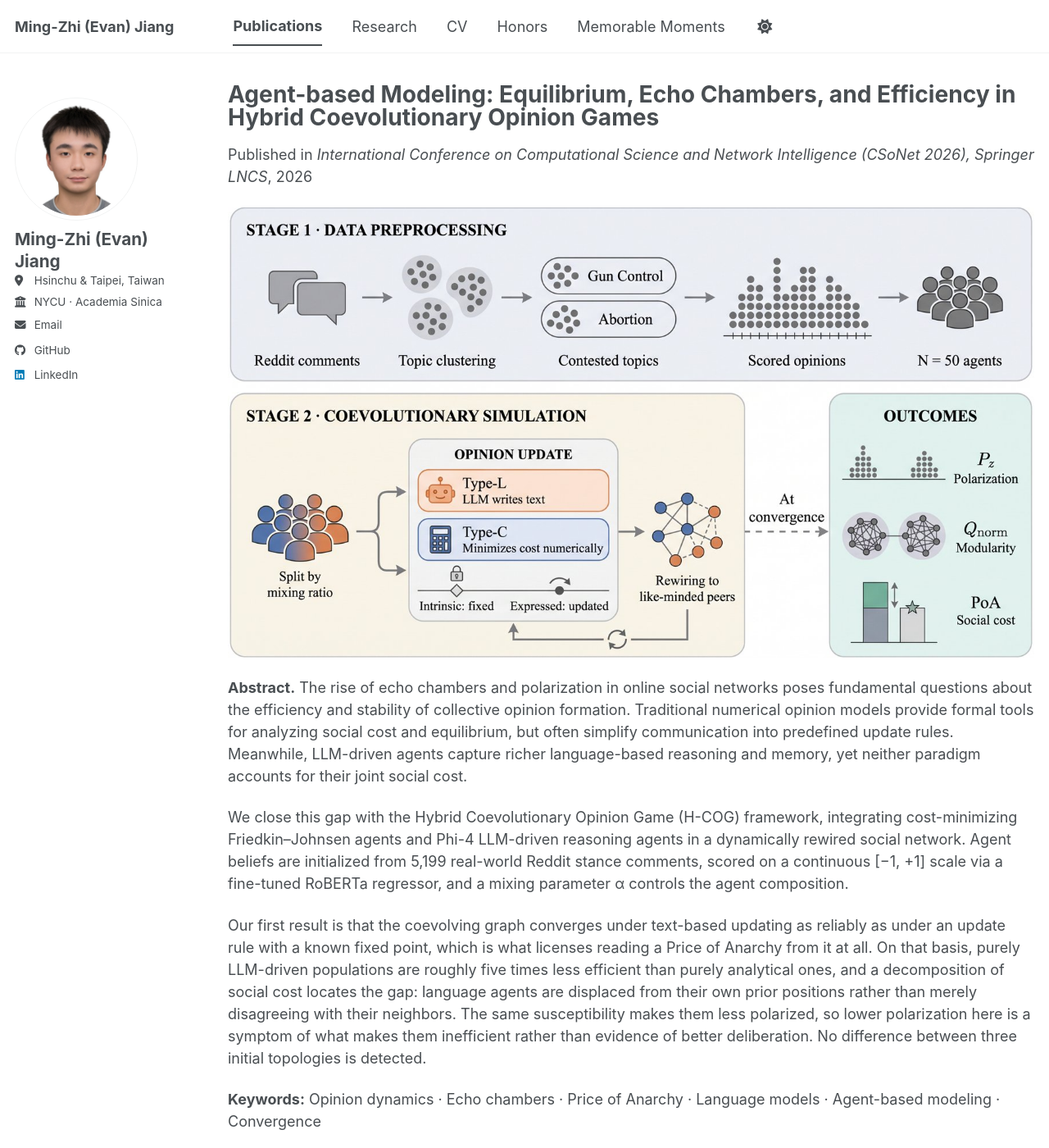
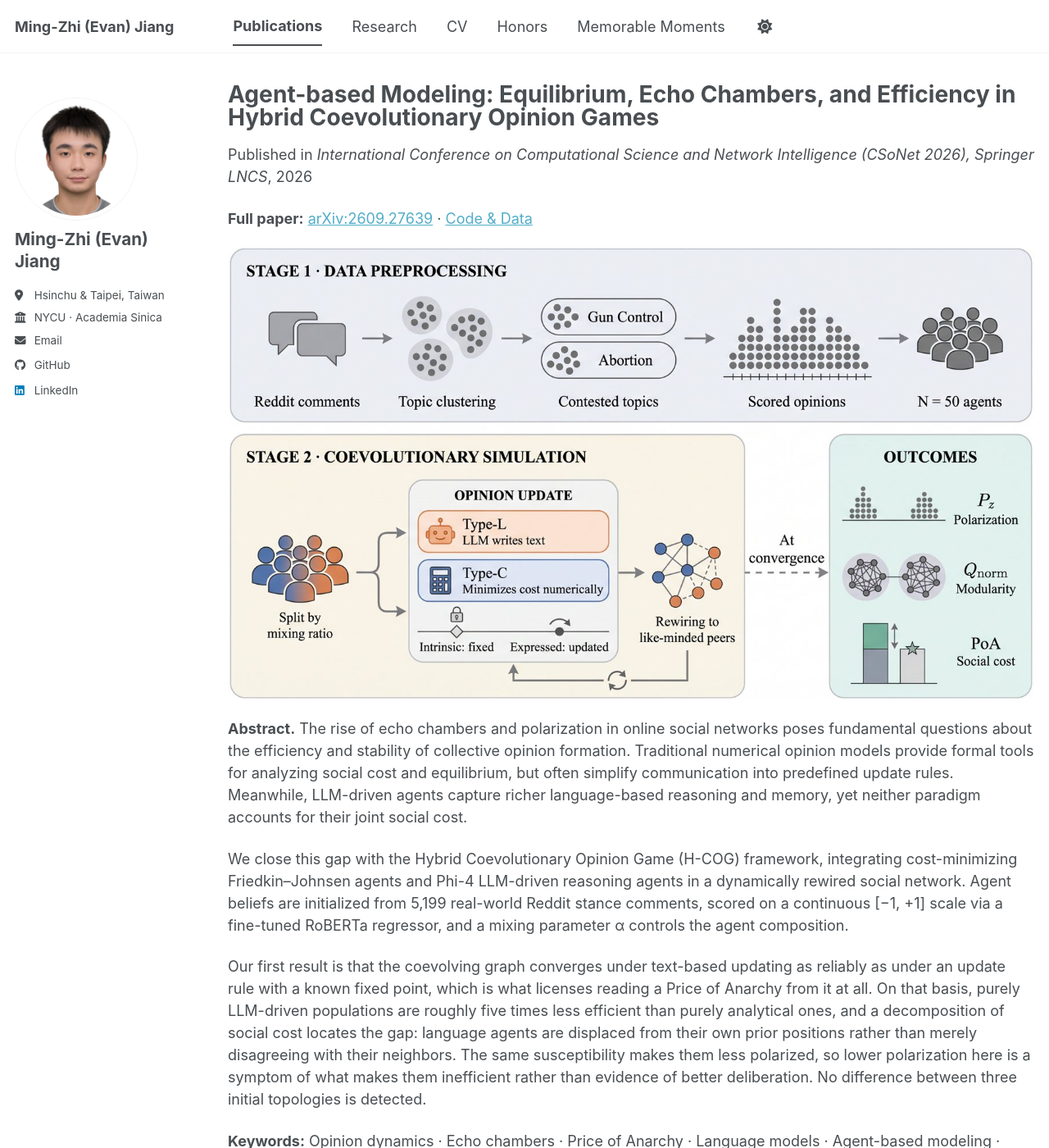
Before and after one commit to Evan-Jiamg/Evan-Jiamg.github.io, a Jekyll site: the page built from _publications/2026-11-16-hcog-csonet.md, in a window 1280 px wide and 1400 px high. Shown: the whole window at 82% size. Built offline with Jekyll 4.4.1, drawn with Linux system fonts in a browser that asks for light colours; a style sheet for code colours, icons or effects is not loaded; some of the changed text lies outside the part shown.

Commit message:
Add arXiv link for the CSoNet paper; more space under sidebar name

```diff
--- a/_publications/2026-11-16-hcog-csonet.md
+++ b/_publications/2026-11-16-hcog-csonet.md
@@ -3,13 +3,16 @@ title: "Agent-based Modeling: Equilibrium, Echo Chambers, and Efficiency in Hybr
 collection: publications
 category: conferences
 permalink: /publications/2026-11-16-hcog-csonet/
-excerpt: '<b>Ming-Zhi Jiang</b>, An-Tzi Teng, Jun-En Liu, Po-An Chen, Yung-Ming Li. <span class="badge accepted">Accepted</span> <a href="https://github.com/Evan-Jiamg/Echo-Chamber-Simulation">Code &amp; Data</a>'
+excerpt: '<b>Ming-Zhi Jiang</b>, An-Tzi Teng, Jun-En Liu, Po-An Chen, Yung-Ming Li. <span class="badge accepted">Accepted</span> <a href="https://arxiv.org/abs/2609.27639">arXiv</a> · <a href="https://github.com/Evan-Jiamg/Echo-Chamber-Simulation">Code &amp; Data</a>'
 date: 2026-11-16
 venue: 'International Conference on Computational Science and Network Intelligence (CSoNet 2026), Springer LNCS'
 header:
   teaser: pubs/hcog-pipeline.jpg
-citation: 'Ming-Zhi Jiang, An-Tzi Teng, Jun-En Liu, Po-An Chen, and Yung-Ming Li. (2026). &quot;Agent-based Modeling: Equilibrium, Echo Chambers, and Efficiency in Hybrid Coevolutionary Opinion Games.&quot; <i>In Proceedings of CSoNet 2026</i>, Ho Chi Minh City, Vietnam. To appear.'
+paperurl: 'https://arxiv.org/abs/2609.27639'
+citation: 'Ming-Zhi Jiang, An-Tzi Teng, Jun-En Liu, Po-An Chen, and Yung-Ming Li. (2026). &quot;Agent-based Modeling: Equilibrium, Echo Chambers, and Efficiency in Hybrid Coevolutionary Opinion Games.&quot; <i>In Proceedings of CSoNet 2026</i>, Ho Chi Minh City, Vietnam. To appear. arXiv:2609.27639.'
 ---
+
+**Full paper:** [arXiv:2609.27639](https://arxiv.org/abs/2609.27639) · [Code & Data](https://github.com/Evan-Jiamg/Echo-Chamber-Simulation)
 
 ![H-COG pipeline](/images/pubs/hcog-pipeline.jpg)
 
--- a/_sass/layout/_custom.scss
+++ b/_sass/layout/_custom.scss
@@ -107,7 +107,7 @@
   max-width: 150px;
 }
 
-.sidebar .author__name { font-size: 1.15em; line-height: 1.3; }
+.sidebar .author__name { font-size: 1.15em; line-height: 1.3; margin-bottom: 0.9em; }
 .author__urls li { white-space: normal; line-height: 1.45; }
 
 /* ---------- No footer bar ---------- */
```
Also changed, not shown: _pages/about.md (+1 -0 lines), _pages/cv.md (+1 -1 lines), _pages/research.md (+1 -1 lines).
